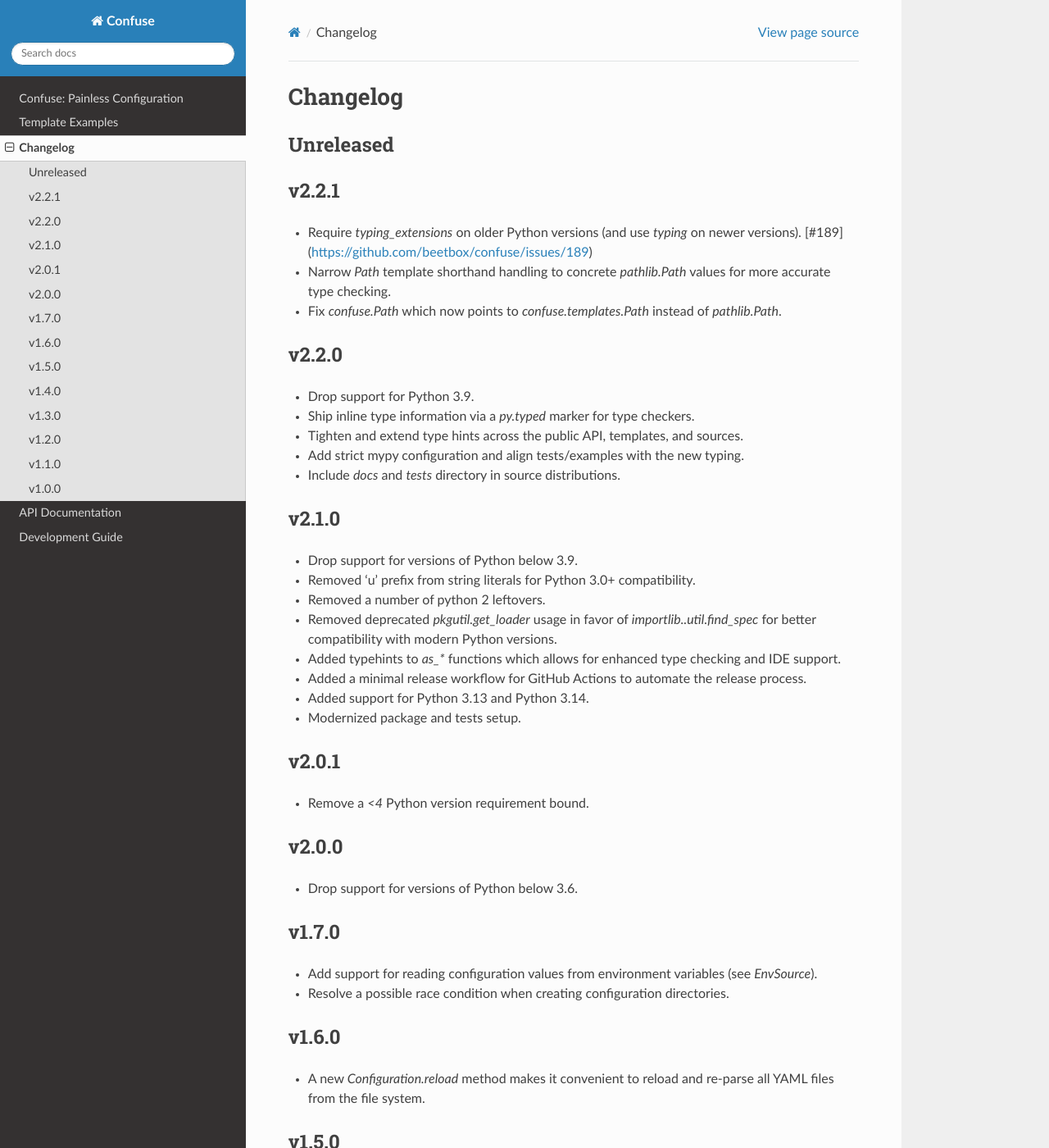
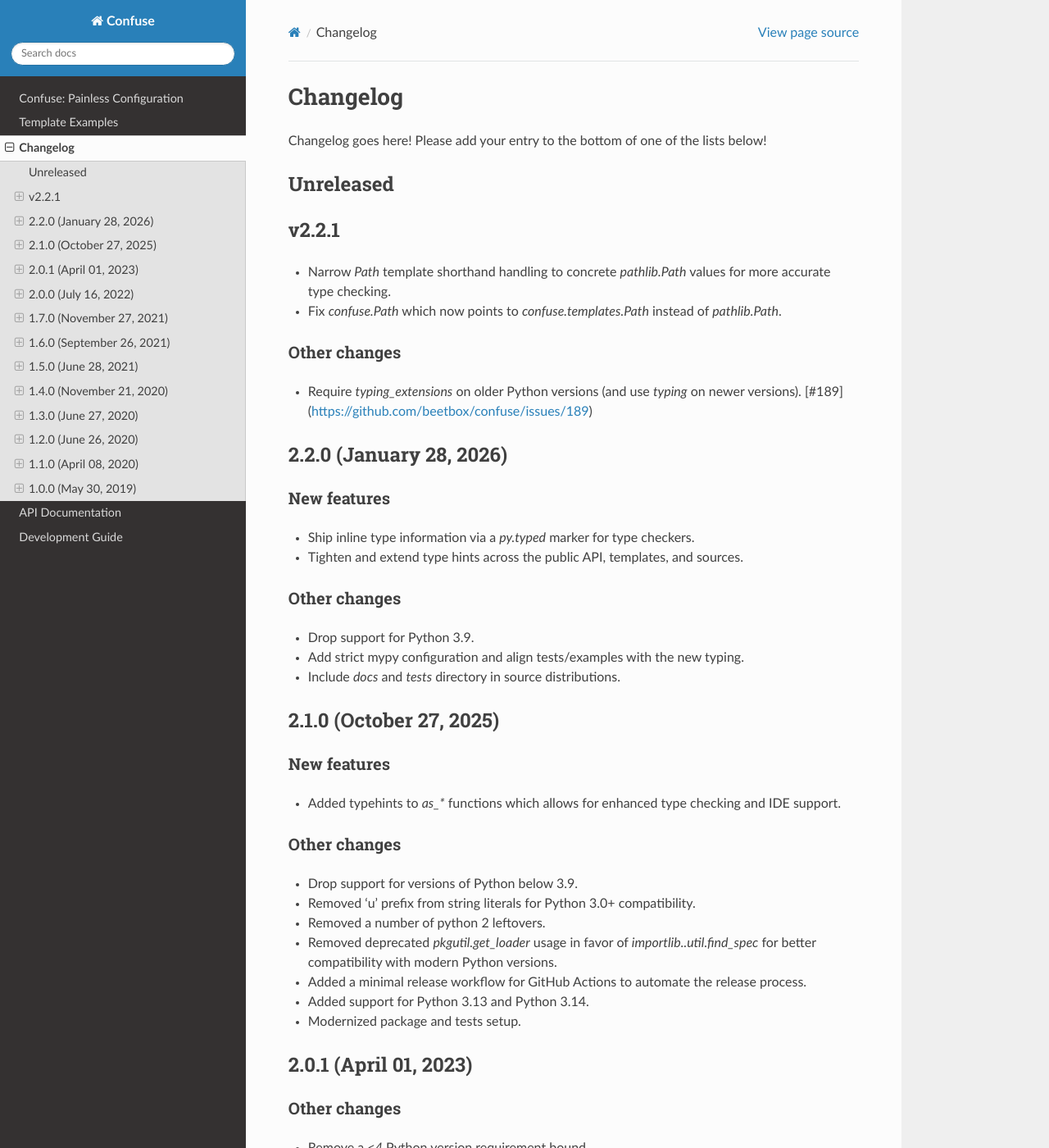
Before and after one commit to beetbox/confuse, a Sphinx documentation site: the page built from docs/changelog.rst, in a window 1280 px wide and 1400 px high. Shown: the whole window at 82% size. Built offline with Sphinx 7.4.7 and the Read the Docs theme 3.1.0, drawn with Linux system fonts in a browser that asks for light colours; some of the changed text lies outside the part shown.

Commit message:
Sync changelog structure with beets

```diff
--- a/docs/changelog.rst
+++ b/docs/changelog.rst
@@ -1,5 +1,10 @@
 Changelog
 =========
+
+Changelog goes here! Please add your entry to the bottom of one of the lists
+below!
+
+.. Uncomment the relevant section when you add the first entry
 
 Unreleased
 ----------
@@ -7,24 +12,44 @@
 v2.2.1
 ------
 
-- Require `typing_extensions` on older Python versions (and use `typing` on
-  newer versions). [#189](https://github.com/beetbox/confuse/issues/189)
 - Narrow `Path` template shorthand handling to concrete `pathlib.Path` values
   for more accurate type checking.
 - Fix `confuse.Path` which now points to `confuse.templates.Path` instead of
   `pathlib.Path`.
 
-v2.2.0
-------
+Other changes
+~~~~~~~~~~~~~
+
+- Require `typing_extensions` on older Python versions (and use `typing` on
+  newer versions). [#189](https://github.com/beetbox/confuse/issues/189)
+
+2.2.0 (January 28, 2026)
+------------------------
+
+New features
+~~~~~~~~~~~~
+
+- Ship inline type information via a `py.typed` marker for type checkers.
+- Tighten and extend type hints across the public API, templates, and sources.
+
+Other changes
+~~~~~~~~~~~~~
 
 - Drop support for Python 3.9.
-- Ship inline type information via a `py.typed` marker for type checkers.
-- Tighten and extend type hints across the public API, templates, and sources.
 - Add strict mypy configuration and align tests/examples with the new typing.
 - Include `docs` and `tests` directory in source distributions.
 
-v2.1.0
-------
+2.1.0 (October 27, 2025)
+------------------------
+
+New features
+~~~~~~~~~~~~
+
+- Added typehints to `as_*` functions which allows for enhanced type checking
+  and IDE support.
+
+Other changes
+~~~~~~~~~~~~~
 
 - Drop support for versions of Python below 3.9.
 - Removed 'u' prefix from string literals for Python 3.0+ compatibility.
@@ -32,38 +57,55 @@
 - Removed deprecated `pkgutil.get_loader` usage in favor of
   `importlib..util.find_spec` for better compatibility with modern Python
   versions.
-- Added typehints to `as_*` functions which allows for enhanced type checking
-  and IDE support.
 - Added a minimal release workflow for GitHub Actions to automate the release
   process.
 - Added support for Python 3.13 and Python 3.14.
 - Modernized package and tests setup.
 
-v2.0.1
-------
+2.0.1 (April 01, 2023)
+----------------------
+
+Other changes
+~~~~~~~~~~~~~
 
 - Remove a `<4` Python version requirement bound.
 
-v2.0.0
-------
+2.0.0 (July 16, 2022)
+---------------------
+
+Other changes
+~~~~~~~~~~~~~
 
 - Drop support for versions of Python below 3.6.
 
-v1.7.0
-------
+1.7.0 (November 27, 2021)
+-------------------------
+
+New features
+~~~~~~~~~~~~
 
 - Add support for reading configuration values from environment variables (see
   `EnvSource`).
+
+Bug fixes
+~~~~~~~~~
+
 - Resolve a possible race condition when creating configuration directories.
 
-v1.6.0
-------
+1.6.0 (September 26, 2021)
+--------------------------
+
+New features
+~~~~~~~~~~~~
 
 - A new `Configuration.reload` method makes it convenient to reload and re-parse
   all YAML files from the file system.
 
-v1.5.0
-------
+1.5.0 (June 28, 2021)
+---------------------
+
+New features
+~~~~~~~~~~~~
 
 - A new `MappingValues` template behaves like `Sequence` but for mappings with
   arbitrary keys.
@@ -72,45 +114,76 @@
   directory. Also, configuration sources now have a corresponding global option
   to resolve relative to the base configuration directory instead of the
   location of the specific configuration file.
+
+Bug fixes
+~~~~~~~~~
+
 - There is a better error message for `Sequence` templates when the data from
   the configuration is not a sequence.
 
-v1.4.0
-------
+1.4.0 (November 21, 2020)
+-------------------------
+
+Bug fixes
+~~~~~~~~~
 
 - `pathlib.PurePath` objects can now be converted to `Path` templates.
 - `AttrDict` now properly supports (over)writing attributes via dot notation.
 
-v1.3.0
-------
+1.3.0 (June 27, 2020)
+---------------------
 
-- Break up the `confuse` module into a package. (All names should still be
-  importable from `confuse`.)
+New features
+~~~~~~~~~~~~
+
 - When using `None` as a template, the result is a value whose default is
   `None`. Previously, this was equivalent to leaving the key off entirely, i.e.,
   a template with no default. To get the same effect now, use `confuse.REQUIRED`
   in the template.
 
-v1.2.0
-------
+Other changes
+~~~~~~~~~~~~~
+
+- Break up the `confuse` module into a package. (All names should still be
+  importable from `confuse`.)
+
+1.2.0 (June 26, 2020)
+---------------------
+
+New features
+~~~~~~~~~~~~
 
 - `float` values (like ``4.2``) can now be used in templates (just like ``42``
   works as an `int` template).
-- The `Filename` and `Path` templates now correctly accept default values.
 - It's now possible to provide custom PyYAML `Loader` objects for parsing config
   files.
 
-v1.1.0
-------
+Bug fixes
+~~~~~~~~~
+
+- The `Filename` and `Path` templates now correctly accept default values.
+
+1.1.0 (April 08, 2020)
+----------------------
+
+New features
+~~~~~~~~~~~~
 
 - A new ``Path`` template produces a pathlib_ Path object.
+- String templates support environment variable expansion.
+
+Other changes
+~~~~~~~~~~~~~
+
 - Drop support for Python 3.4 (following in the footsteps of PyYAML).
-- String templates support environment variable expansion.
 
 .. _pathlib: https://docs.python.org/3/library/pathlib.html
 
-v1.0.0
-------
+1.0.0 (May 30, 2019)
+--------------------
+
+Other changes
+~~~~~~~~~~~~~
 
 The first stable release, and the first that beets_ depends on externally.
 
--- a/docs/conf.py
+++ b/docs/conf.py
@@ -18,7 +18,6 @@
     "sphinx.ext.autodoc",
     "sphinx.ext.intersphinx",
     "sphinx.ext.viewcode",
-    "sphinx.ext.autosectionlabel",
     "sphinx_rtd_theme",
 ]
 source_suffix = ".rst"
--- a/docs/examples.rst
+++ b/docs/examples.rst
@@ -253,7 +255,7 @@
 - ``log``: a filename that follows the default ``Filename`` template behavior
 
 The initial user config file will be at ``~/.config/ExampleApp/config.yaml``,
-where it will be discovered automatically using the :ref:`Search Paths`, and has
+where it will be discovered automatically using the :ref:`search-paths`, and has
 the following contents:
 
 .. code-block:: yaml
```
Also changed, not shown: other parts of docs/examples.rst (+2 -0 lines), docs/usage.rst (+13 -5 lines).
